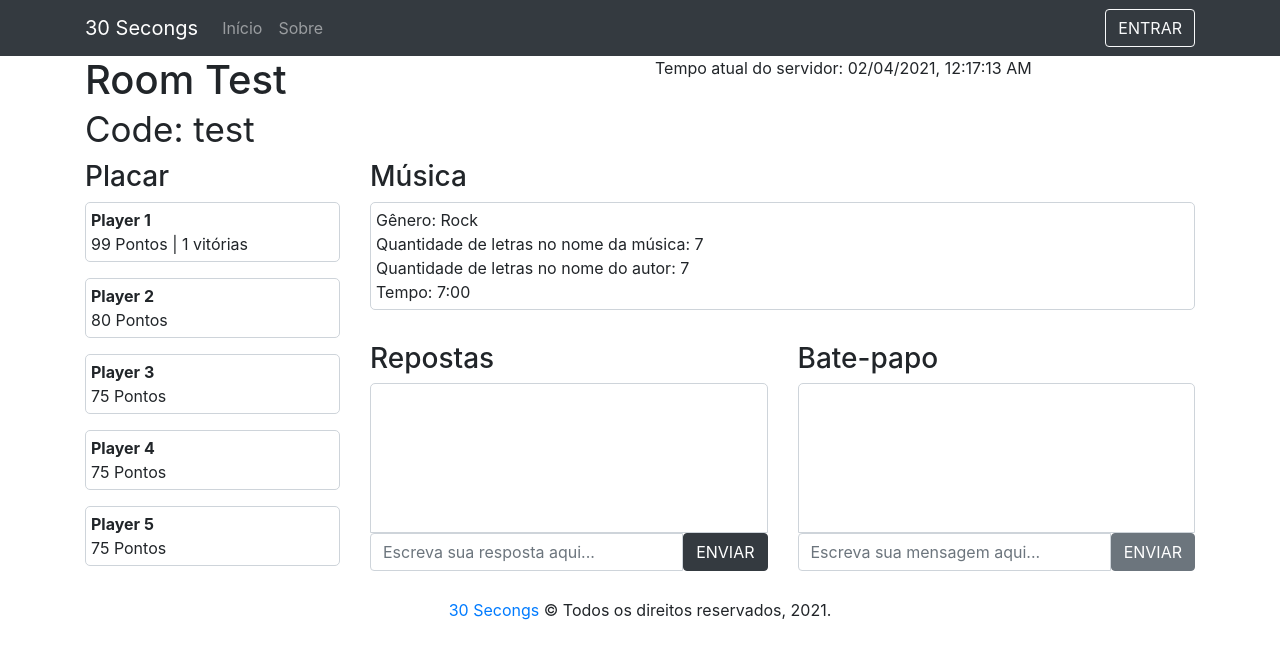
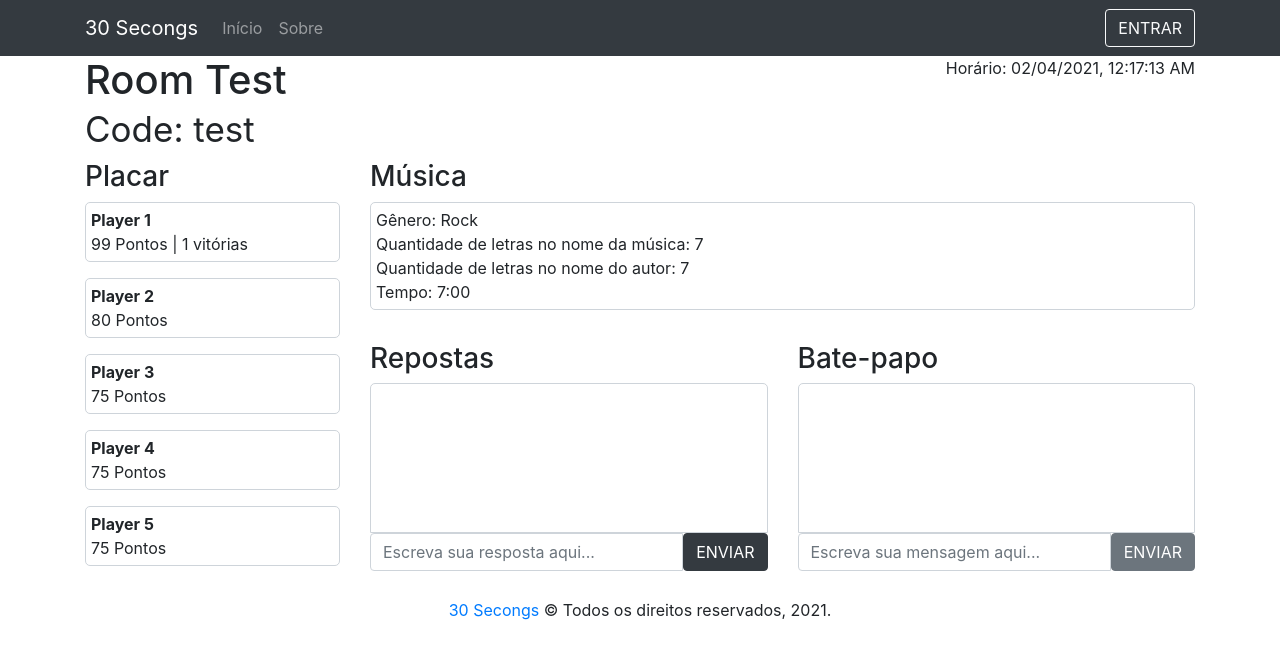
Before and after one commit to bihellzin/if977, a React (Create React App) app in the folder frontend/: page /room/test in a window 1280 px wide. Shown: the top 658 px of the page. Built offline with nearby package versions, Linux system fonts and the light colour scheme.

Commit message:
Fix server time

```diff
--- a/frontend/src/pages/Room.tsx
+++ b/frontend/src/pages/Room.tsx
@@ -89,16 +89,16 @@ function Room() {
   return (
     <>
       <Row>
-        <Col xs={6}>
+        <Col sm={6}>
           <h1>
             Room {roomName}
             <br />
             <small>Code: {roomCode}</small>
           </h1>
         </Col>
-        <Col xs="auto">
-          <p>
-            Tempo atual do servidor:{' '}
+        <Col sm={6}>
+          <p className="text-right">
+            Horário:{' '}
             {serverTime
               .toLocaleString('en-us', {
                 year: 'numeric',
```
